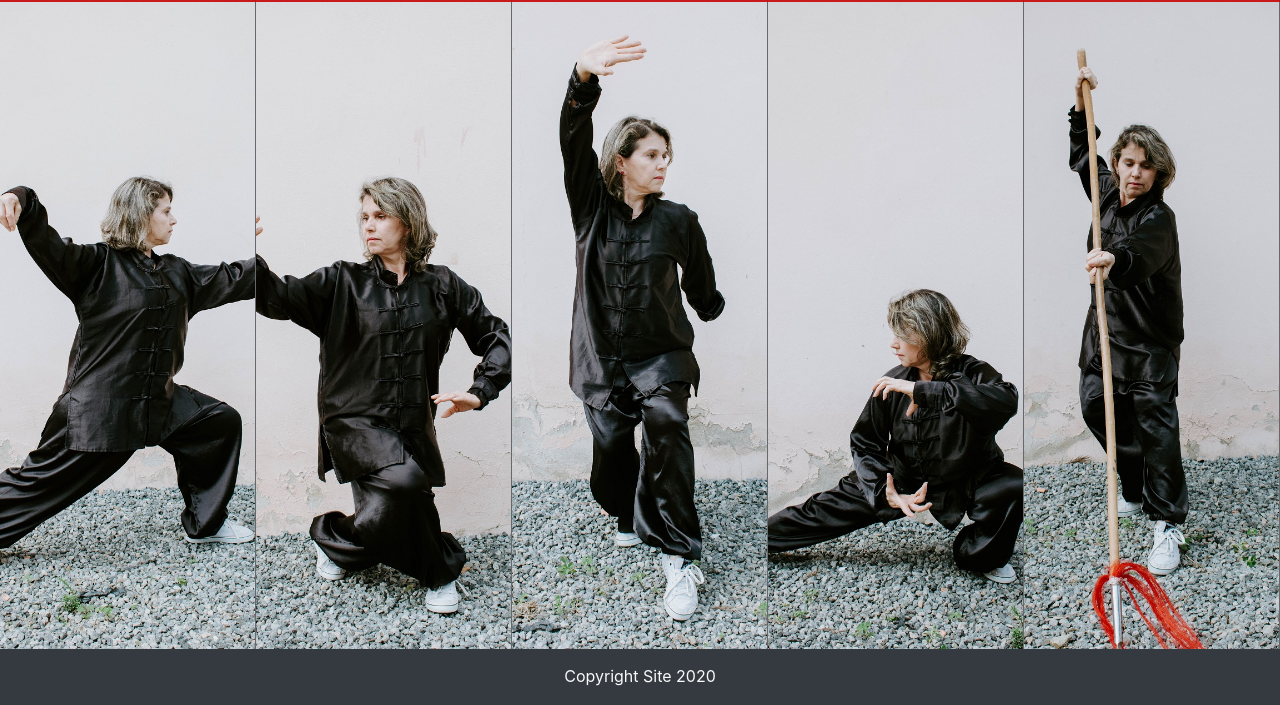
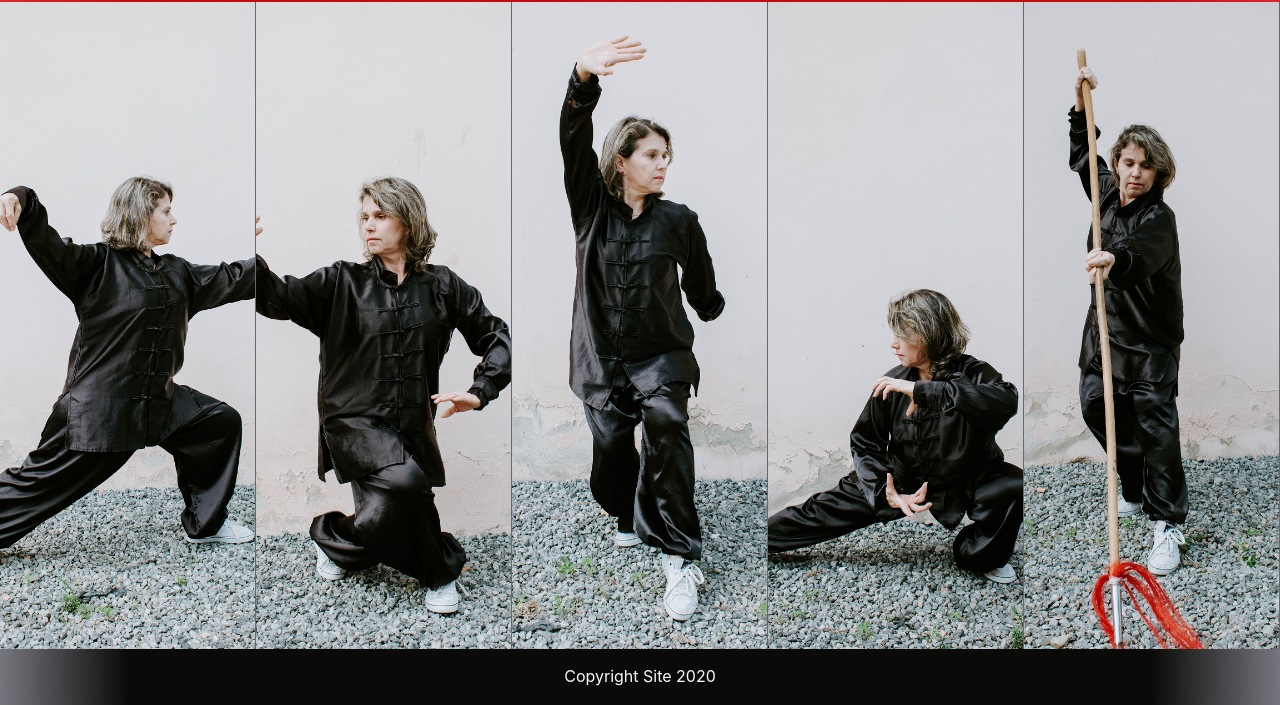
Before and after one commit to MarcoBoldaVi/Assoc-mei-li, a plain HTML site: page _html/index.html in a window 1280 px wide. Shown: the part 95-800 px from the top of the page. Drawn offline with Linux system fonts and the light colour scheme.

Commit message:
no message

```diff
--- a/_estilos/custom.css
+++ b/_estilos/custom.css
@@ -12,6 +12,9 @@
 }
 nav{
     opacity: 0.95;
+}
+.navbar, footer{
+    background: radial-gradient(circle, rgba(6,5,2, .9) 0%, rgba(6,5,2, .9) 80%, rgba(126,125,133, .9));
 }
 #conteudo{
     background-color: rgba(95, 94, 94, 0.94);
@@ -51,7 +54,6 @@ nav{
     background-size: cover;
     opacity: 1;
     transition-duration: 1s;
-
 }
 
 .modalidades{
```
